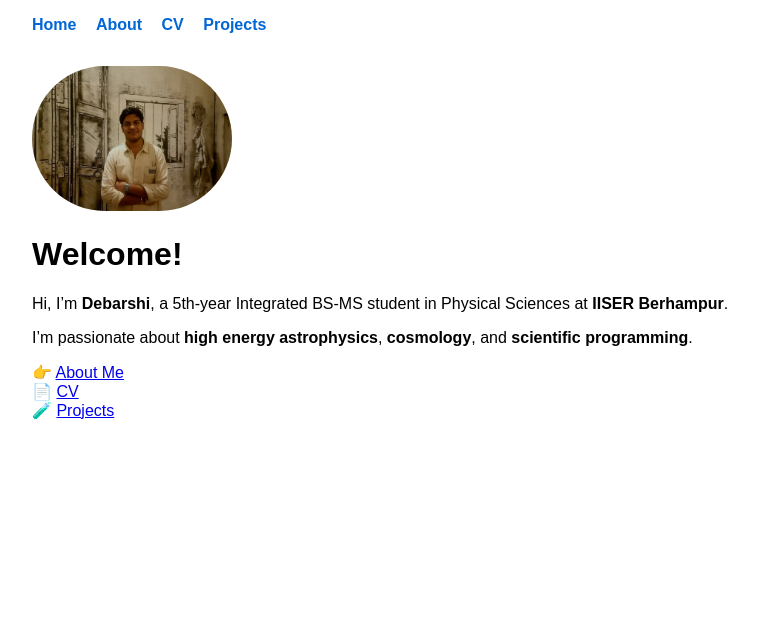
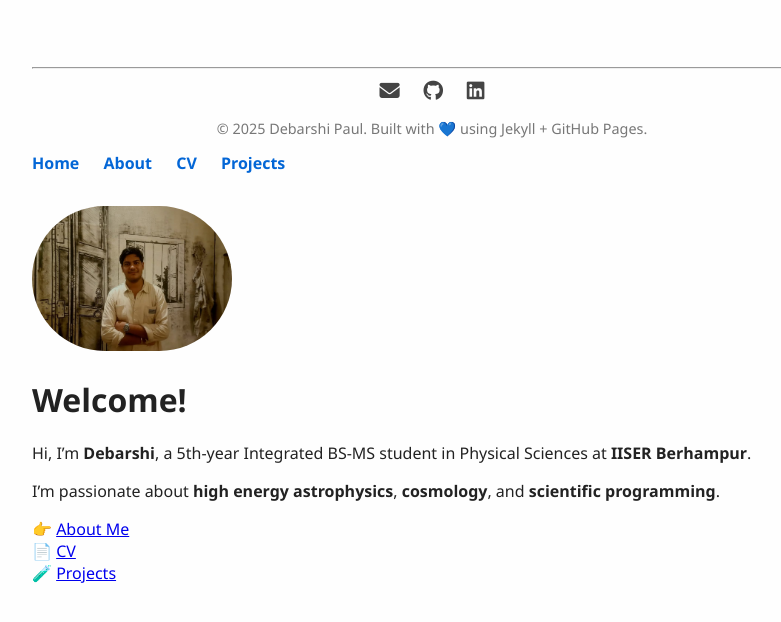
Before and after one commit to debarshiphysics09/webpage, a Jekyll site: the page built from index.md, in a window 1280 px wide. Shown: the top 622 px of the page, without its empty margins (208-989 px from the left). Built offline with Jekyll 4.4.1, drawn with Linux system fonts in a browser that asks for light colours.

Commit message:
Update default.html

```diff
--- a/_layouts/default.html
+++ b/_layouts/default.html
@@ -3,27 +3,55 @@
 <head>
   <meta charset="UTF-8">
   <title>{{ page.title }}</title>
+  <link rel="stylesheet" href="https://cdnjs.cloudflare.com/ajax/libs/font-awesome/6.5.0/css/all.min.css">
   <style>
     body {
-      font-family: Arial, sans-serif;
+      font-family: 'Segoe UI', sans-serif;
       max-width: 800px;
       margin: auto;
-      padding: 1em;
+      padding: 1.5em;
+      background-color: #fefefe;
+      color: #222;
     }
     nav {
       margin-bottom: 2em;
     }
     nav a {
-      margin-right: 15px;
+      margin-right: 20px;
       text-decoration: none;
       color: #0366d6;
-      font-weight: bold;
+      font-weight: 600;
     }
     nav a:hover {
       text-decoration: underline;
     }
+    footer {
+      margin-top: 3em;
+      text-align: center;
+      font-size: 0.9em;
+      color: #777;
+    }
+    .social-icons a {
+      margin: 0 10px;
+      color: #444;
+      font-size: 1.4em;
+    }
+    .social-icons a:hover {
+      color: #0366d6;
+    }
   </style>
 </head>
+<footer>
+  <hr>
+  <div class="social-icons">
+    <a href="mailto:debarshi99mukherjee@gmail.com" title="Email"><i class="fas fa-envelope"></i></a>
+    <a href="https://github.com/debarshiphysics09" title="GitHub"><i class="fab fa-github"></i></a>
+    <a href="https://www.linkedin.com/in/debarshi-mukherjee-b45921229?utm_source=share&utm_campaign=share_via&utm_content=profile&utm_medium=android_app" title="LinkedIn"><i class="fab fa-linkedin"></i></a>
+  </div>
+  <p>&copy; {{ site.time | date: "%Y" }} Debarshi Paul. Built with 💙 using Jekyll + GitHub Pages.</p>
+</footer>
+
+
 <body>
 
 <nav>
```
